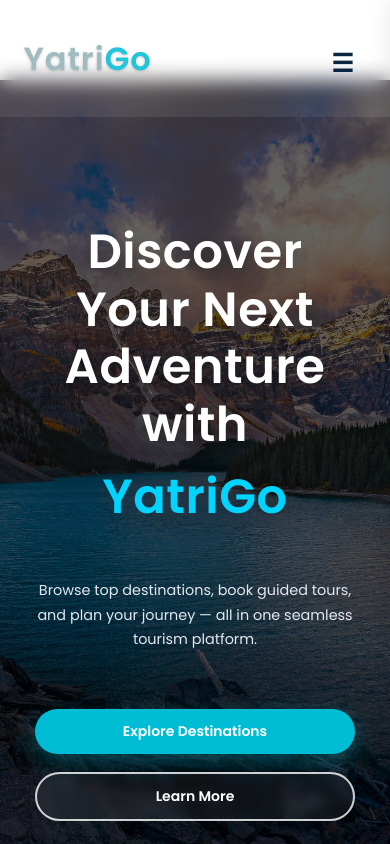
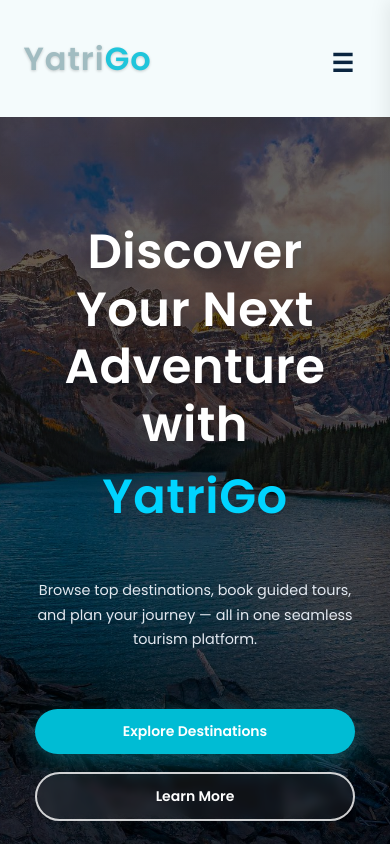
Before and after one commit to SatyanarayanaAkula2/Tourism_portal, a React (Vite) app in the folder tourism_portal_frontend/: page /#/ in a window 390 px wide. Shown: the top 844 px of the page. Built offline with nearby package versions, Linux system fonts and the light colour scheme; no server answers.

Commit message:
navbar design issue solved

```diff
--- a/tourism_portal_frontend/index.html
+++ b/tourism_portal_frontend/index.html
@@ -4,7 +4,7 @@
     <meta charset="UTF-8" />
     <link rel="icon" type="image/svg+xml" href="/favicon.svg" />
     <meta name="viewport" content="width=device-width, initial-scale=1.0" />
-    <title>tourism_portal_frontend</title>
+    <title>Yatrigo</title>
   </head>
   <body>
     <div id="root"></div>
--- a/tourism_portal_frontend/src/components/navbar/navbar.css
+++ b/tourism_portal_frontend/src/components/navbar/navbar.css
@@ -470,6 +470,9 @@ body.dark{
 /* MOBILE */
 
 @media(max-width:768px){
+  .navbar{
+    background: #f4fbfc;
+  }
   .menu-btn{
     display:block;
     z-index:2001;
--- a/tourism_portal_frontend/src/pages/destinations/destinations.jsx
+++ b/tourism_portal_frontend/src/pages/destinations/destinations.jsx
@@ -45,7 +45,7 @@ function Destinations() {
         // later backend api
         const data = await getAllDestinations();
 
-        let filtered = [...data.destinations];
+        let filtered = [...data];
         if(type){
           filtered=filtered.filter((item)=>item.type.toLowerCase()===type.toLowerCase());
         }
```
